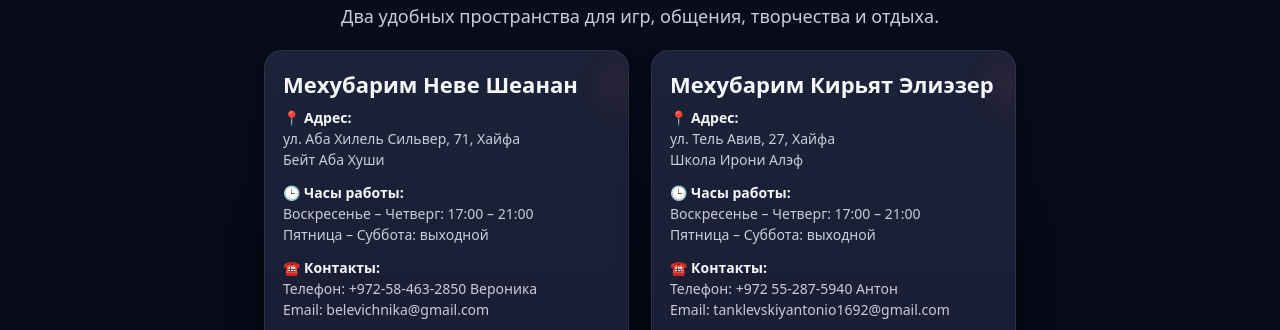
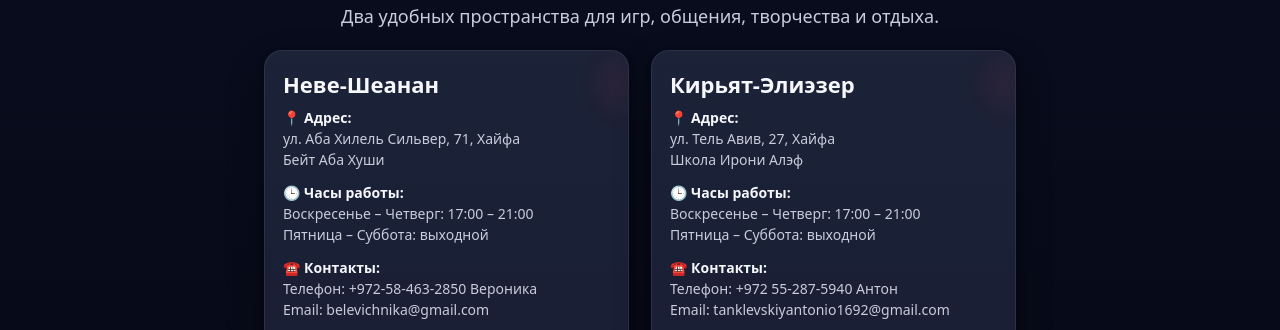
Before and after one commit to D371L/mehubarim, a plain HTML site: page index.html in a window 1280 px wide. Shown: the part 470-800 px from the top of the page. Drawn offline with Linux system fonts and the light colour scheme.

Commit message:
fix names

```diff
--- a/index.html
+++ b/index.html
@@ -51,7 +51,7 @@
     <main id="main-content">
     <section class="clubs" aria-label="Клубы">
         <article class="card" aria-labelledby="club-a">
-            <h3 id="club-a">Мехубарим Неве Шеанан</h3>
+            <h3 id="club-a">Неве-Шеанан</h3>
             <p class="details">
                 📍 <strong>Адрес:</strong><br>
                 ул. Аба Хилель Сильвер, 71, Хайфа<br>
@@ -73,7 +73,7 @@
         </article>
 
         <article class="card" aria-labelledby="club-b">
-            <h3 id="club-b">Мехубарим Кирьят Элиэзер</h3>
+            <h3 id="club-b">Кирьят-Элиэзер</h3>
             <p class="details">
                 📍 <strong>Адрес:</strong><br>
                 ул. Тель Авив, 27, Хайфа<br>
```
Also changed, not shown: index_he.html (+2 -2 lines).
